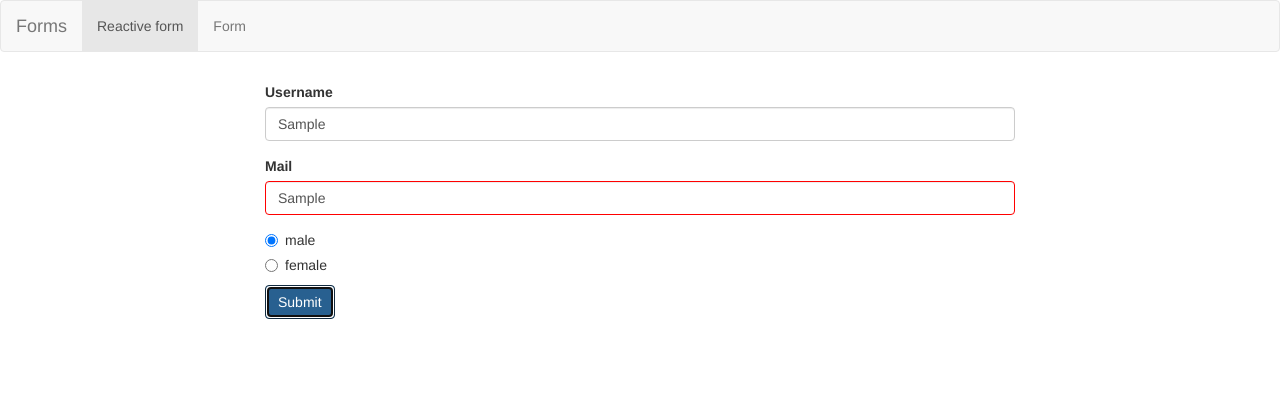
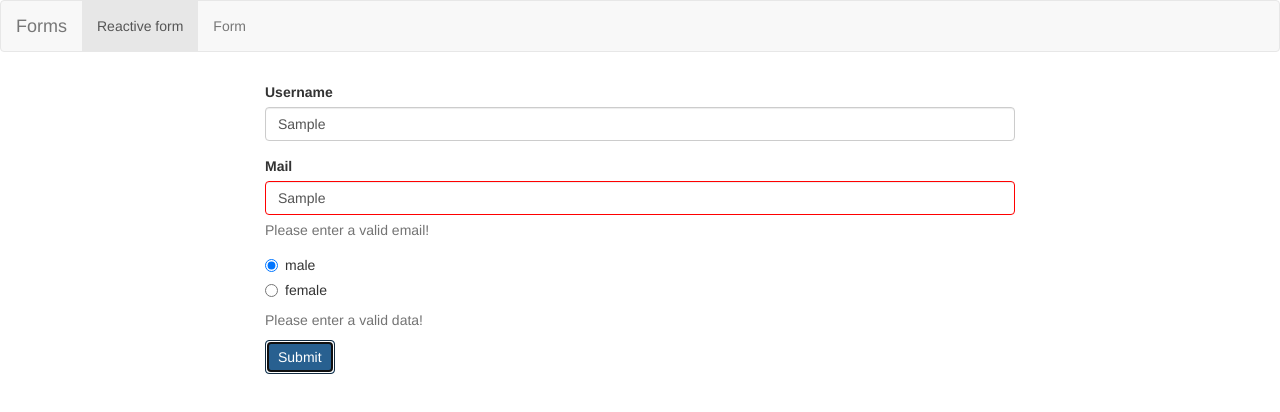
Before and after one commit to uladzimir-yeudakimovich/handling-forms, an Angular app: page /reative-form in a window 1280 px wide. Both pictures are taken after typing "Sample", "Sample" into the empty fields and a click on the button "Submit". Shown: the top 412 px of the page. Built offline with nearby package versions, Linux system fonts and the light colour scheme.

Commit message:
Reactive Getting Access to Controls

```diff
--- a/src/app/reactive-form/reactive-form.component.html
+++ b/src/app/reactive-form/reactive-form.component.html
@@ -9,6 +9,9 @@
             id="username"
             formControlName="username"
             class="form-control">
+          <span
+            *ngIf="!signupForm.get('username').valid && signupForm.get('username').touched"
+            class="help-block">Please enter a valid username!</span>
         </div>
         <div class="form-group">
           <label for="email">Mail</label>
@@ -17,6 +20,9 @@
             id="email"
             formControlName="email"
             class="form-control">
+          <span
+            *ngIf="!signupForm.get('email').valid && signupForm.get('email').touched"
+            class="help-block">Please enter a valid email!</span>
         </div>
         <div class="radio" *ngFor="let gender of genders">
           <label>
@@ -26,6 +32,9 @@
               [value]="gender">{{ gender }}
           </label>
         </div>
+        <span
+          *ngIf="!signupForm.valid && signupForm.touched"
+          class="help-block">Please enter a valid data!</span>
         <button class="btn btn-primary" type="submit">Submit</button>
       </form>
     </div>
```
